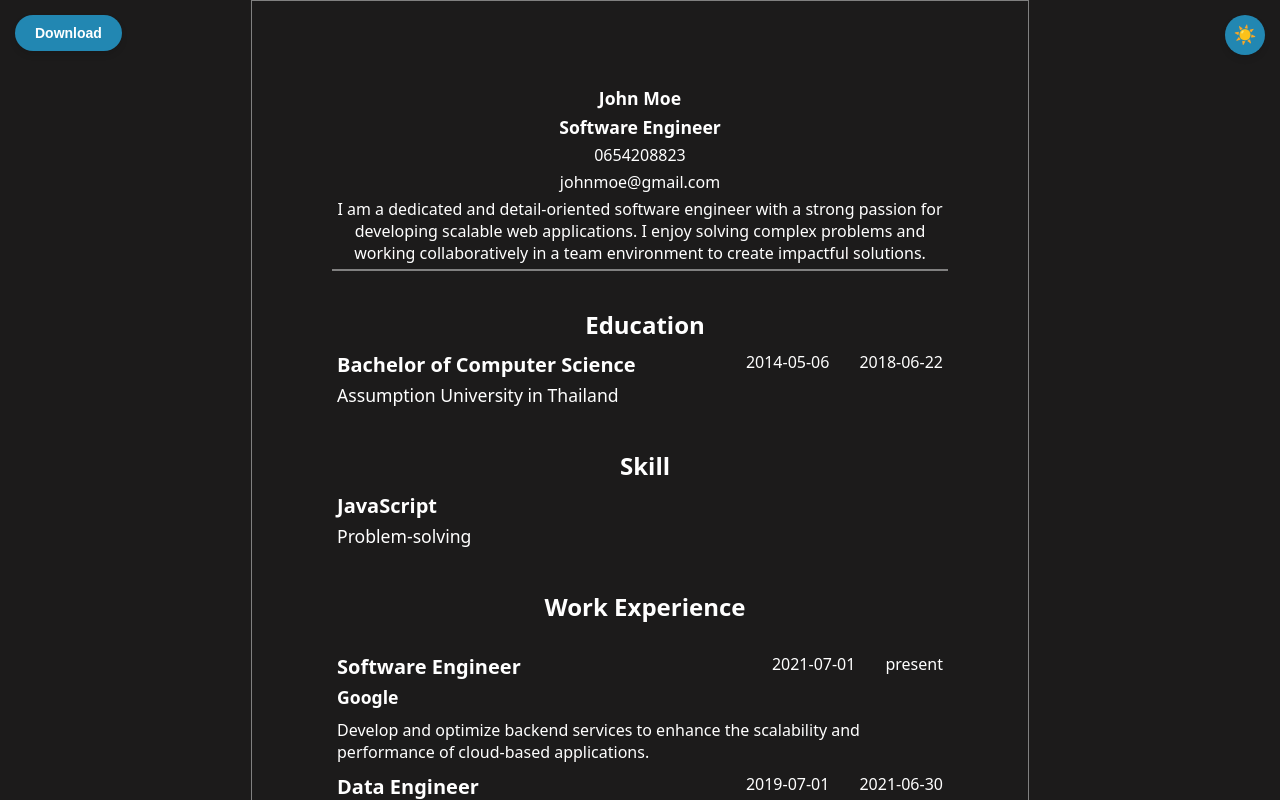
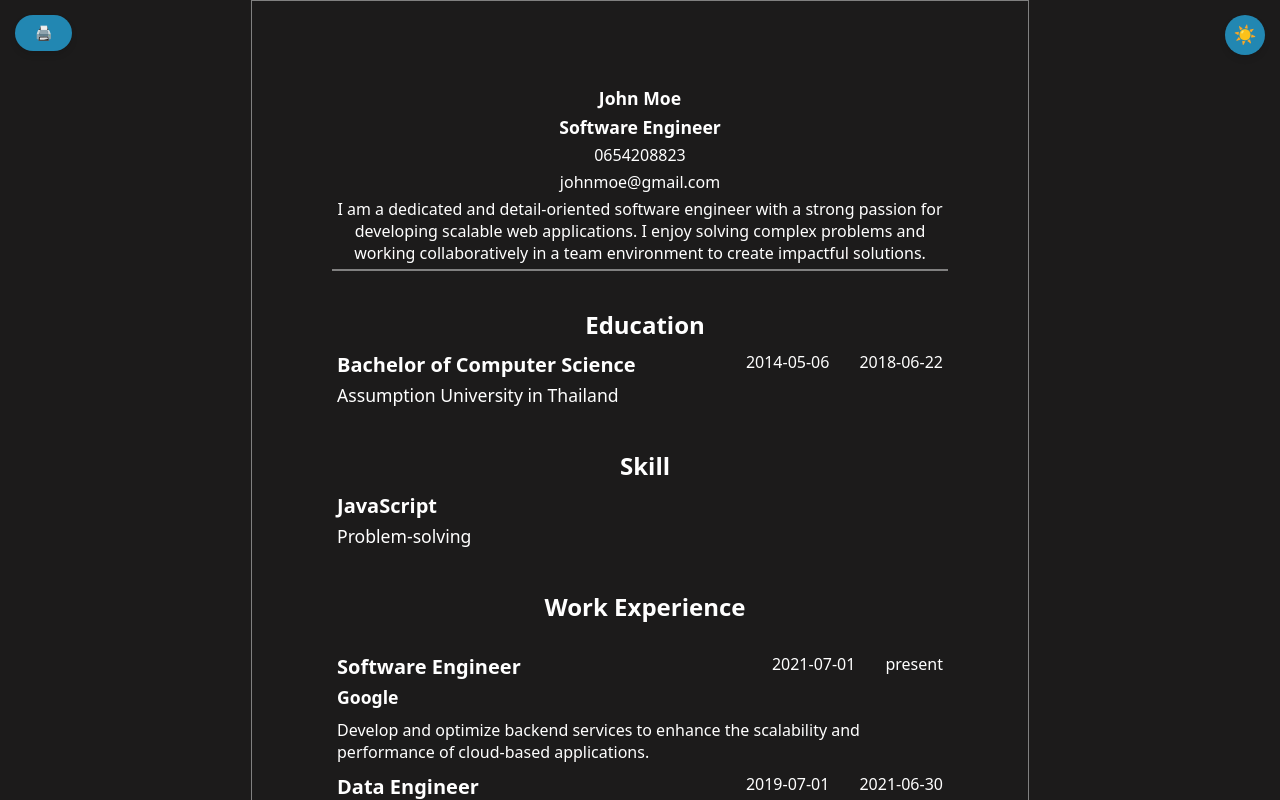
Before and after one commit to YeMyat144/cv-builder, a React (Create React App) app: page / in a window 1280 px wide. Shown: the top 800 px of the page. Built offline with nearby package versions, Linux system fonts and the light colour scheme.

Commit message:
Update download icon

```diff
--- a/src/App.js
+++ b/src/App.js
@@ -151,6 +151,11 @@ function App() {
         {isDarkMode ? "🌙" : "☀️"}
       </button>
 
+        {/* Download Resume Button */}
+      <button onClick={downloadResume} className="downloadButton no-print">
+        🖨️
+      </button>
+
       <PersonalSection
         personalData={personalInformation}
         handleOnChange={updatePersonalInformation}
@@ -174,10 +179,6 @@ function App() {
         handleDelete={deleteWorkExperience}
       />
 
-      {/* Download Resume Button */}
-      <button onClick={downloadResume} className="downloadButton no-print">
-        Download
-      </button>
     </div>
   );
 }
```
